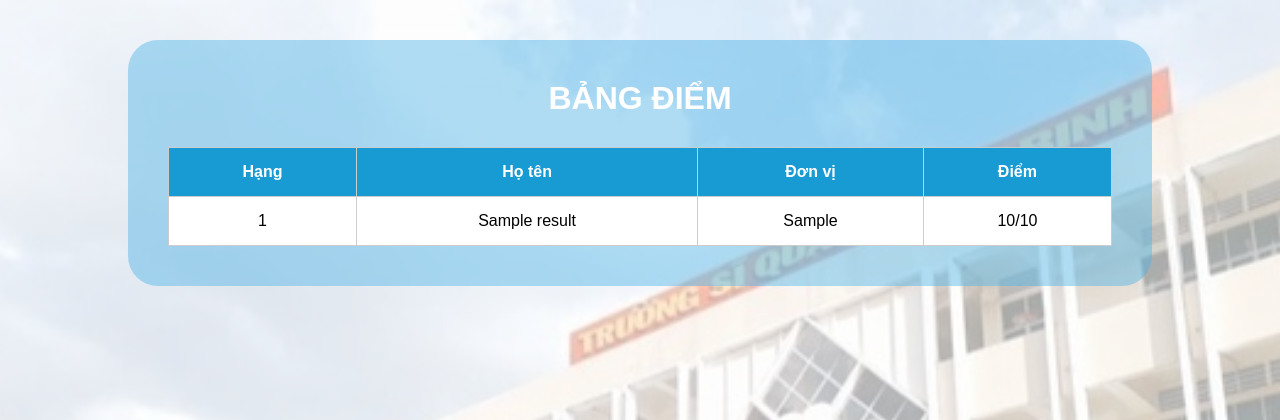
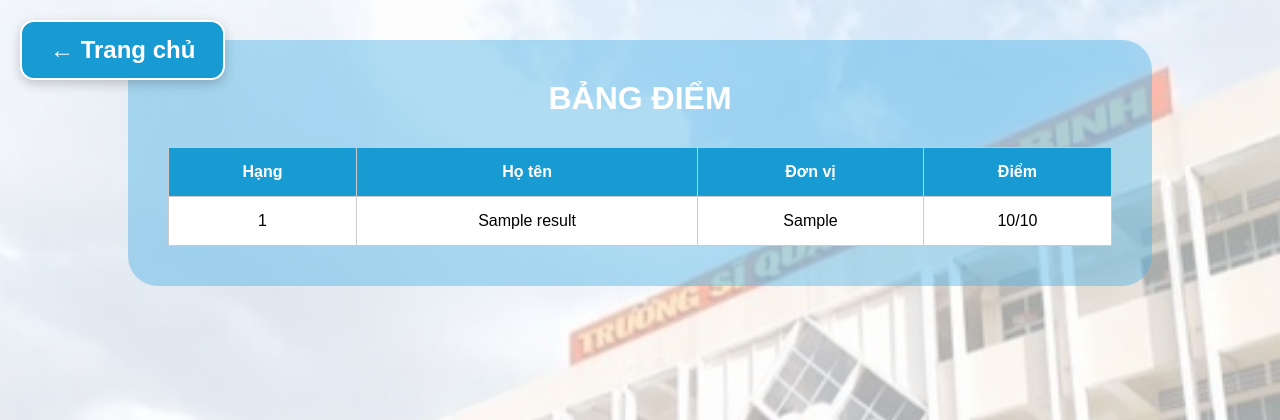
Before and after one commit to HuyHoang-desine/173-cau-THADS, a Flask app: page /leaderboard in a window 1280 px wide. Shown: the top 420 px of the page. Run offline with Flask 3, Linux system fonts and the light colour scheme; tables that the repository leaves empty hold one stand-in row (values such as "Sample post").

Commit message:
Update leaderboard.html

```diff
--- a/Quizweb/templates/leaderboard.html
+++ b/Quizweb/templates/leaderboard.html
@@ -9,6 +9,10 @@ href="{{ url_for('static', filename='style.css') }}">
 </head>
 
 <body>
+
+<a href="/" class="back-btn">
+    ← Trang chủ
+</a>
 
 <div class="leaderboard-box">
 
```
